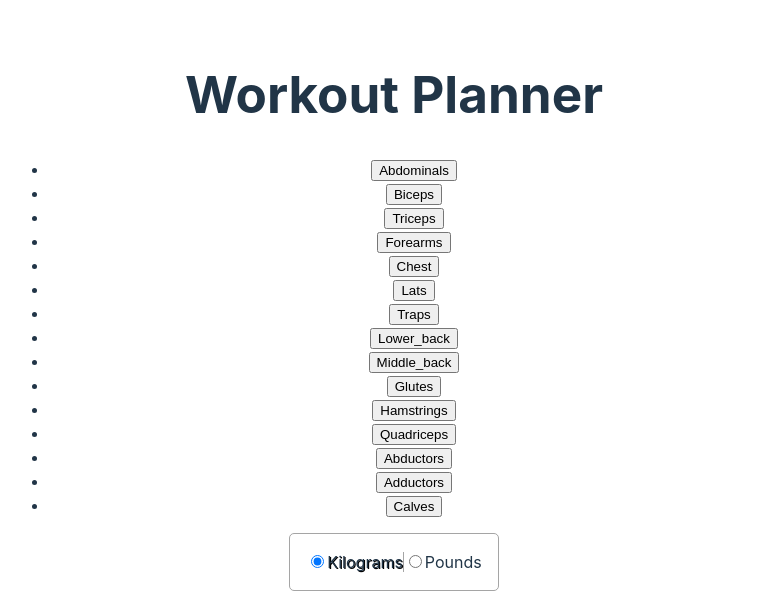
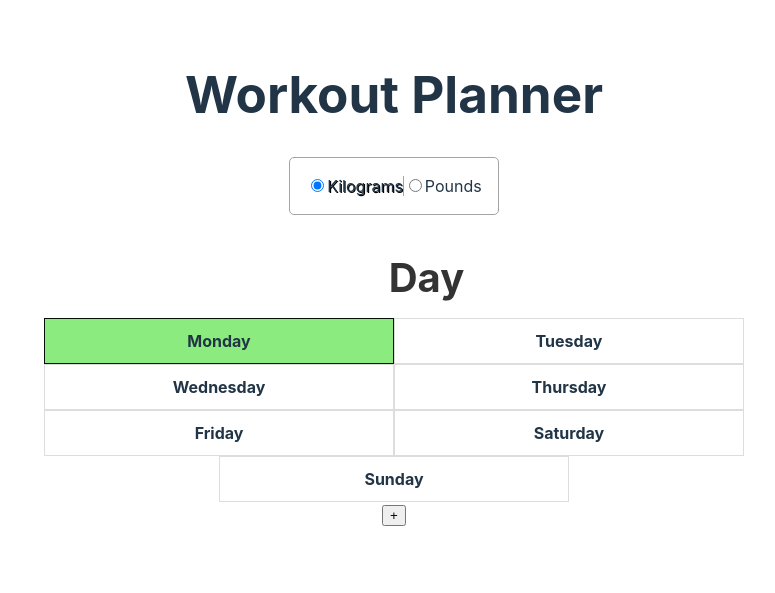
Before and after one commit to simon-s-99/workout-planner, a React (Vite) app: page / in a window 1280 px wide. Shown: the top 593 px of the page, without its empty margins (246-1021 px from the left). Built offline with nearby package versions, Linux system fonts and the light colour scheme; no server answers.

Commit message:
23 add exercises component (#27)
* feat: AddExercise basic scaffold done with go back button

* moved addExercise/go back button logic to app.tsx

* feat: user can now Add Exercises to 1 selected day

* Delete AddExercise.tsx

```diff
--- a/src/App.tsx
+++ b/src/App.tsx
@@ -16,16 +16,46 @@ const App: React.FC = () => {
   // Currently selected weekday, initialized to "Monday" in case we want a start value.
   const [selectedWeekday, setSelectedWeekday] = useState<Weekday>("Monday");
 
+  // bool to help toggle between the add exercise interface and the main content
+  const [showAddExerciseMenu, setShowAddExerciseMenu] = useState<boolean>(false);
+  let AddExerciseOrGoBackButton: JSX.Element = (
+    <label>
+      <input
+        type="button"
+        name={showAddExerciseMenu ? "GoBackFromExerciseMenuButton" : "AddExerciseMenuButton"}
+        value={showAddExerciseMenu ? "<" : "+"}
+        onClick={() => setShowAddExerciseMenu(!showAddExerciseMenu)}></input>
+      {/* ^ toggle showAddExerciseMenu to true if it is false and vice versa */}
+    </label>
+  );
+
   return (
     <div className="App">
       <h1>Workout Planner</h1>
-      <MuscleCategoryList />
       <UnitsPicker setSettings={setSettings} />
       <WeekdayPicker
         selectedWeekday={selectedWeekday}
         setSelectedWeekday={setSelectedWeekday as React.Dispatch<React.SetStateAction<Weekday>>}
       />
-      <PieChart/>
+
+      {/* The code below shows the "normal" interface with exercise names,
+          sets, reps & weight or the add exercise interface where the user
+          can pick exercises to add to their program. (Uses ternary operator for brevity.)*/}
+      <main>
+        {showAddExerciseMenu ? (
+          <div className="AddExerciseMenu">
+            {AddExerciseOrGoBackButton}
+            <MuscleCategoryList weekday={selectedWeekday} />
+          </div>
+        ) : (
+          <div className="AddExerciseMenu">
+            {AddExerciseOrGoBackButton}
+          </div>
+        )}
+      </main>
+
+      <PieChart />
+
     </div>
   );
 };
--- a/src/components/MuscleCategoryExercisesList.tsx
+++ b/src/components/MuscleCategoryExercisesList.tsx
@@ -1,12 +1,14 @@
 import { useState, useEffect } from "react";
-import type { ExerciseObject, MuscleGroup } from "../types";
+import { ExerciseObject, Weekday, WeekdayExerciseMap, WorkingSet, MuscleGroup } from "../types";
+import { useLocalStorageWrite } from "../hooks/useLocalStorageWrite";
 
 interface MuscleCategoryProps {
+    weekday: Weekday;
     muscleGroup: MuscleGroup;
     renderList: boolean;
 }
 
-const MuscleCategoryExercisesList: React.FC<MuscleCategoryProps> = ({ muscleGroup, renderList }) => {
+const MuscleCategoryExercisesList: React.FC<MuscleCategoryProps> = ({ muscleGroup, renderList, weekday }) => {
     const [loading, setLoading] = useState<boolean>(true);
     const [exercises, setExercises] = useState<ExerciseObject[]>([]);
 
@@ -34,6 +36,26 @@ const MuscleCategoryExercisesList: React.FC<MuscleCategoryProps> = ({ muscleGrou
 
     }, [muscleGroup]);
 
+    function AddExerciseToWeekday(weekday: Weekday, exerciseIndex: number): void {
+        // create new ExerciseObject with default set & completed values to put in WeekdayExerciseMap
+        const newExercise: ExerciseObject = exercises[exerciseIndex];
+        const initialSet: WorkingSet = {
+            repetitions: 10,
+            weight: 50,
+            completed: false
+        }
+        newExercise.sets = [initialSet];
+        newExercise.completed = false;
+
+        // new WeekdayExerciseMap to give to useLocalStorageWrite
+        const weekdayExerciseMap: WeekdayExerciseMap = new Map<Weekday, ExerciseObject[]>([
+            [weekday, [newExercise]]
+        ]);
+
+        // write to local storage effectively adding the exercise to the users program
+        useLocalStorageWrite(weekdayExerciseMap);
+    }
+
     if (renderList) {
         // if the api call is ever slow enough to display a "loading" phase
         // then "..." is displayed to the user so that they have some indication that the page is loading
@@ -43,7 +65,15 @@ const MuscleCategoryExercisesList: React.FC<MuscleCategoryProps> = ({ muscleGrou
                     <li>...</li>
                 ) : (
                     exercises.map((exercise, index) => (
-                        <li key={index}>{exercise.name}</li>
+                        <li key={index}>
+                            <label>
+                                {exercise.name}
+                                <input
+                                    type="button"
+                                    value="+"
+                                    onClick={() => AddExerciseToWeekday(weekday, index)}></input>
+                            </label>
+                        </li>
                     ))
                 )}
             </ul>
--- a/src/components/MuscleCategoryList.tsx
+++ b/src/components/MuscleCategoryList.tsx
@@ -1,8 +1,13 @@
 import { useState } from "react";
+import { Weekday } from "../types";
 import MuscleCategoryExercisesList from "./MuscleCategoryExercisesList";
 import type { MuscleGroup } from "../types";
 
-const MuscleCategoryList: React.FC = () => {
+interface MuscleCategoryListProps {
+  weekday: Weekday;
+}
+
+const MuscleCategoryList: React.FC<MuscleCategoryListProps> = ({ weekday }) => {
   const muscleGroups: MuscleGroup[] = [
     "Abdominals",
     "Biceps",
@@ -34,7 +39,7 @@ const MuscleCategoryList: React.FC = () => {
             onClick={() => setSelected(!selected)}></input>
           {/* ^ toggle selected to true if it is false and vice versa */}
         </label>
-        <MuscleCategoryExercisesList muscleGroup={muscleGroup} renderList={selected} />
+        <MuscleCategoryExercisesList weekday={weekday} muscleGroup={muscleGroup} renderList={selected} />
       </li>
     );
   });
```
